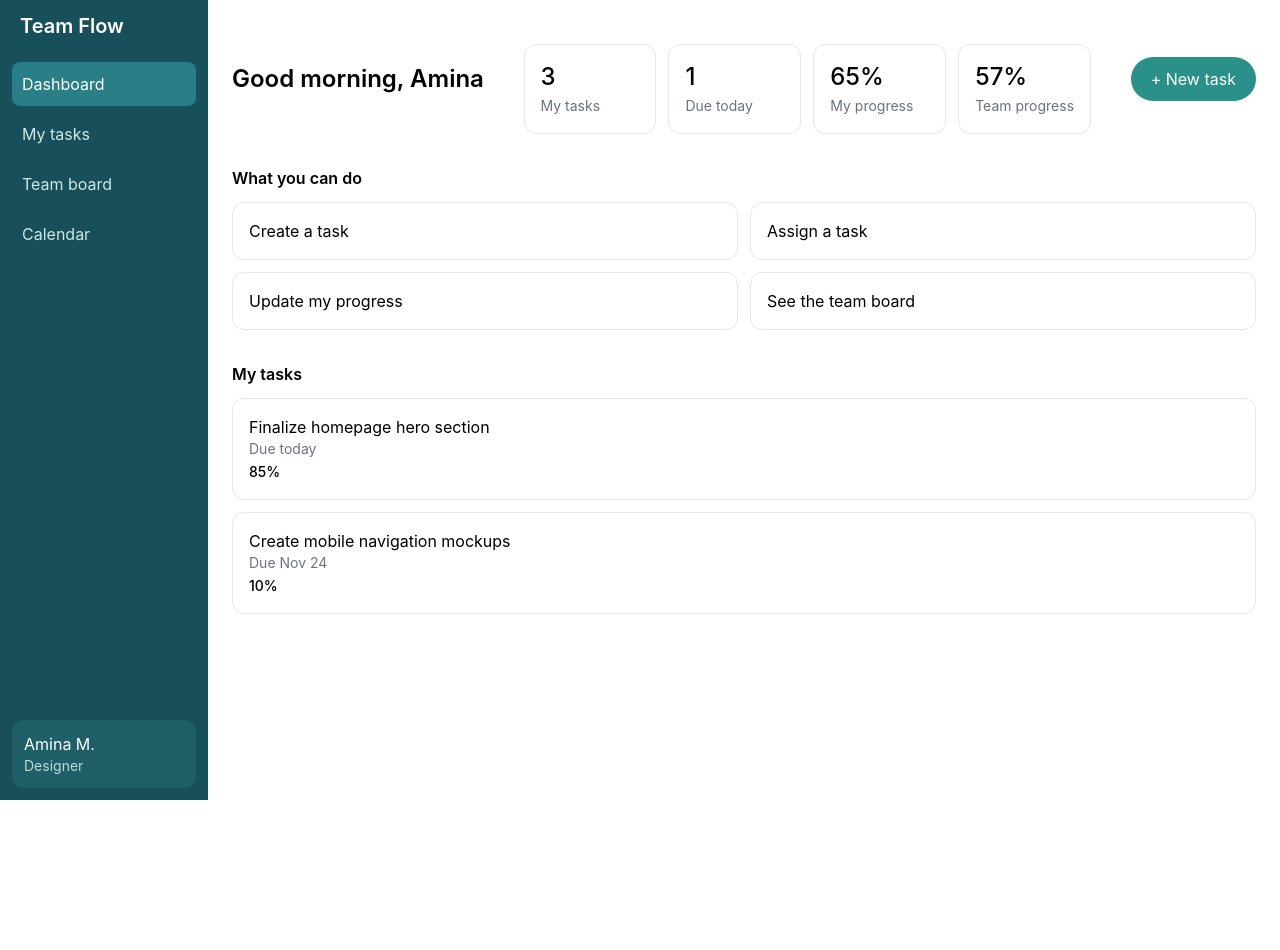
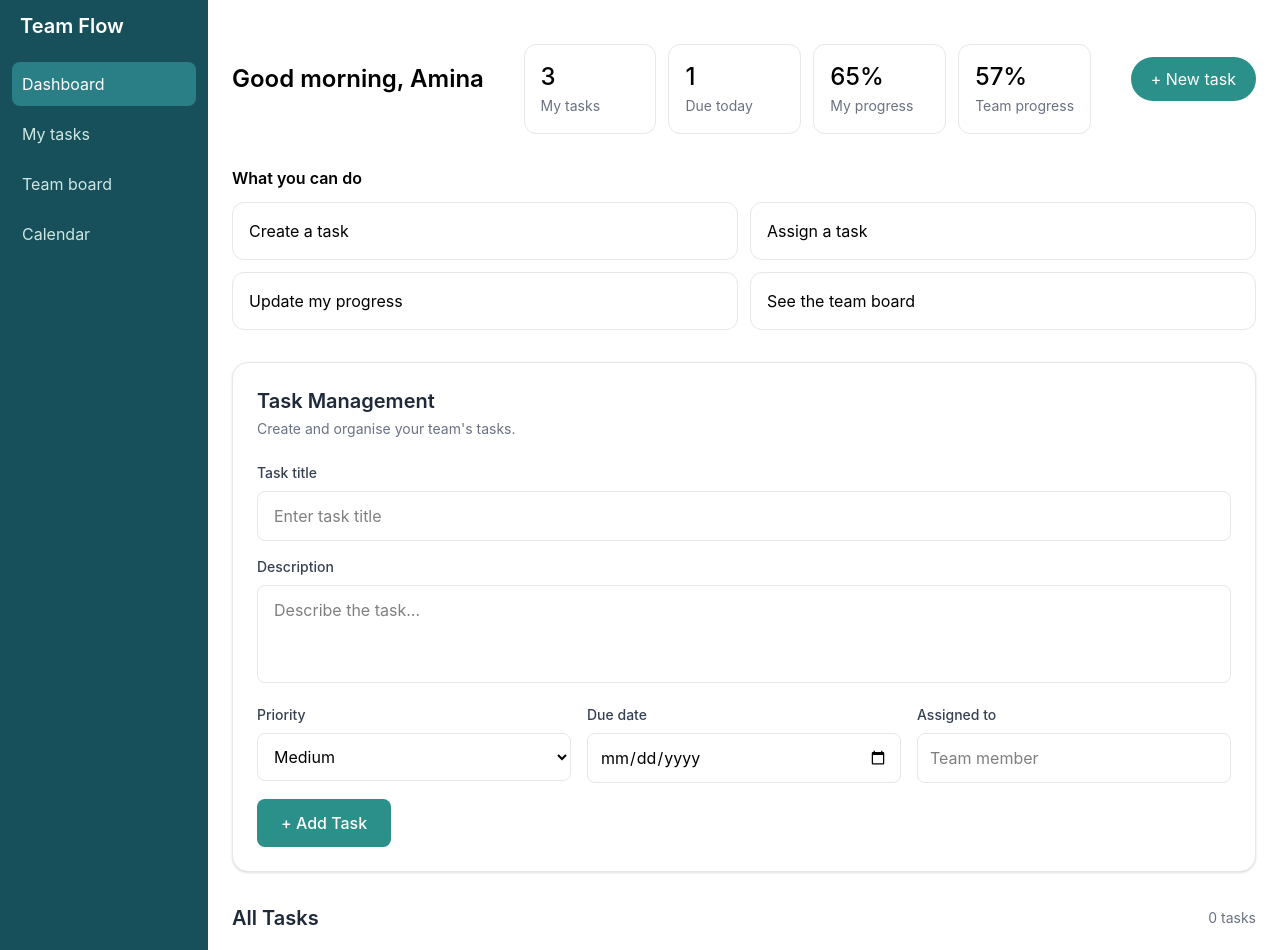
Before and after one commit to David-Mwonge123/team-flow, a React (Vite) app: page / in a window 1280 px wide. Shown: the top 950 px of the page. Before the commit the page ends 800 px from the top, so only its background shows below. Built offline with nearby package versions, Linux system fonts and the light colour scheme.

Commit message:
integrate and style task management in dashboard

```diff
--- a/src/components/Tasks.jsx
+++ b/src/components/Tasks.jsx
@@ -59,63 +59,170 @@ function Tasks() {
     }
   };
 
+
 return (
+  <div className="mt-8 space-y-8">
+
+    {/* Task Form */}
+    <section className="bg-white border border-gray-200 rounded-2xl p-6 shadow-sm">
+
+      <div className="mb-6">
+        <h2 className="text-xl font-semibold text-gray-800">
+          Task Management
+        </h2>
+        <p className="text-sm text-gray-500 mt-1">
+          Create and organise your team's tasks.
+        </p>
+      </div>
+
+      <form onSubmit={handleSubmit} className="space-y-4">
+
         <div>
-      <h2>Task Management</h2>
-
-      <form onSubmit={handleSubmit}>
+          <label className="block text-sm font-medium text-gray-700 mb-2">
+            Task title
+          </label>
           <input
             type="text"
-          placeholder="Task title"
+            placeholder="Enter task title"
             value={title}
             onChange={(e) => setTitle(e.target.value)}
+            className="w-full border border-gray-200 rounded-lg px-4 py-3 outline-none focus:ring-2 focus:ring-[#2a9089] focus:border-transparent"
           />
+        </div>
 
+        <div>
+          <label className="block text-sm font-medium text-gray-700 mb-2">
+            Description
+          </label>
           <textarea
-          placeholder="Task description"
+            placeholder="Describe the task..."
             value={description}
             onChange={(e) => setDescription(e.target.value)}
+            rows="3"
+            className="w-full border border-gray-200 rounded-lg px-4 py-3 outline-none focus:ring-2 focus:ring-[#2a9089] resize-none"
           />
+        </div>
 
+        <div className="grid grid-cols-1 md:grid-cols-3 gap-4">
+
+          <div>
+            <label className="block text-sm font-medium text-gray-700 mb-2">
+              Priority
+            </label>
             <select
               value={priority}
               onChange={(e) => setPriority(e.target.value)}
+              className="w-full border border-gray-200 rounded-lg px-3 py-3 outline-none focus:ring-2 focus:ring-[#2a9089]"
             >
               <option value="Low">Low</option>
               <option value="Medium">Medium</option>
               <option value="High">High</option>
             </select>
+          </div>
 
+          <div>
+            <label className="block text-sm font-medium text-gray-700 mb-2">
+              Due date
+            </label>
             <input
               type="date"
               value={dueDate}
               onChange={(e) => setDueDate(e.target.value)}
+              className="w-full border border-gray-200 rounded-lg px-3 py-3 outline-none focus:ring-2 focus:ring-[#2a9089]"
             />
+          </div>
 
+          <div>
+            <label className="block text-sm font-medium text-gray-700 mb-2">
+              Assigned to
+            </label>
             <input
               type="text"
-          placeholder="Assigned to"
+              placeholder="Team member"
               value={assignedTo}
               onChange={(e) => setAssignedTo(e.target.value)}
+              className="w-full border border-gray-200 rounded-lg px-3 py-3 outline-none focus:ring-2 focus:ring-[#2a9089]"
             />
+          </div>
 
-        <button type="submit">Add Task</button>
+        </div>
+
+        <button
+          type="submit"
+          className="bg-[#2a9089] hover:bg-[#237c76] text-white font-medium px-6 py-3 rounded-lg transition-colors"
+        >
+          + Add Task
+        </button>
+
       </form>
+    </section>
 
-      <h2>All Tasks</h2>
+    {/* All Tasks */}
+    <section>
+      <div className="flex justify-between items-center mb-5">
+        <h2 className="text-xl font-semibold text-gray-800">
+          All Tasks
+        </h2>
+        <span className="text-sm text-gray-500">
+          {tasks.length} tasks
+        </span>
+      </div>
 
       {tasks.length === 0 ? (
-        <p>No tasks added yet.</p>
+        <div className="bg-white border border-dashed border-gray-300 rounded-xl p-10 text-center">
+          <p className="text-gray-500">No tasks added yet.</p>
+          <p className="text-sm text-gray-400 mt-1">
+            Create your first task above.
+          </p>
+        </div>
       ) : (
-        tasks.map((task) => (
-          <div key={task.id}>
-            <h3>{task.title}</h3>
-            <p>{task.description}</p>
-            <p>Priority: {task.priority}</p>
-            <p>Due date: {task.dueDate || "Not set"}</p>
-            <p>Assigned to: {task.assignedTo || "Unassigned"}</p>
+        <div className="space-y-4">
+          {tasks.map((task) => (
+            <div
+              key={task.id}
+              className="bg-white border border-gray-200 rounded-xl p-5 shadow-sm hover:shadow-md transition-shadow"
+            >
+              <div className="flex justify-between items-start gap-4">
 
-            <label>Status: </label>
+                <div className="min-w-0">
+                  <h3 className="font-semibold text-gray-800">
+                    {task.title}
+                  </h3>
+
+                  <p className="text-sm text-gray-500 mt-2">
+                    {task.description}
+                  </p>
+
+                  <div className="flex flex-wrap gap-3 mt-4 text-sm text-gray-500">
+                    <span>Priority: {task.priority}</span>
+                    <span>Due: {task.dueDate || "Not set"}</span>
+                    <span>Assigned: {task.assignedTo || "Unassigned"}</span>
+                  </div>
+                </div>
+
+                <div className="flex flex-col gap-2 shrink-0">
+                  <button
+                    onClick={() => handleEdit(task)}
+                    className="text-sm text-[#2a9089] hover:underline"
+                  >
+                    Edit
+                  </button>
+
+                  <button
+                    onClick={() => dispatch(deleteTask(task.id))}
+                    className="text-sm text-red-500 hover:underline"
+                  >
+                    Delete
+                  </button>
+                </div>
+
+              </div>
+
+              <div className="flex items-center gap-3 mt-5 pt-4 border-t border-gray-100">
+                <label className="text-sm text-gray-600">
+                  Status:
+                </label>
+
                 <select
                   value={task.status}
                   onChange={(e) =>
@@ -126,22 +233,20 @@ function Tasks() {
                       })
                     )
                   }
+                  className="border border-gray-200 rounded-lg px-3 py-2 text-sm outline-none focus:ring-2 focus:ring-[#2a9089]"
                 >
                   <option value="To Do">To Do</option>
                   <option value="In Progress">In Progress</option>
                   <option value="Completed">Completed</option>
                 </select>
+              </div>
 
-            <button onClick={() => handleEdit(task)}>
-              Edit
-            </button>
+            </div>
+          ))}
+        </div>
+      )}
+    </section>
 
-            <button onClick={() => dispatch(deleteTask(task.id))}>
-              Delete
-            </button>
-          </div>
-        ))
-      )}
   </div>
 );
 }
--- a/src/pages/Dash.jsx
+++ b/src/pages/Dash.jsx
@@ -1,4 +1,5 @@
 import Sidebar from "../components/SideBar";
+import Tasks from "../components/Tasks";
 
 const stats = [
   { label: "My tasks", value: 3 },
@@ -50,20 +51,7 @@ export default function Dashboard() {
 </div>
 
 
-<h3 className="font-semibold mt-8 mb-3">My tasks</h3>
-<div className="grid grid-rows-2 gap-3 ">
-{tasks.map((t) => (
-  <div
-    key={t.title}
-    className="bg-white border border-gray-200 rounded-xl p-4 text-left hover:bg-gray-100">
-   <div>
-    <p>{t.title}</p>
-    <p className="text-sm text-gray-500">{t.due}</p>
-   </div>
-<span className="text-sm font-medium">{t.progress}%</span>
-  </div>
-))}
-</div>
+<Tasks />
 
 
 
```
Lines whose indentation alone changed are shown as unchanged.
